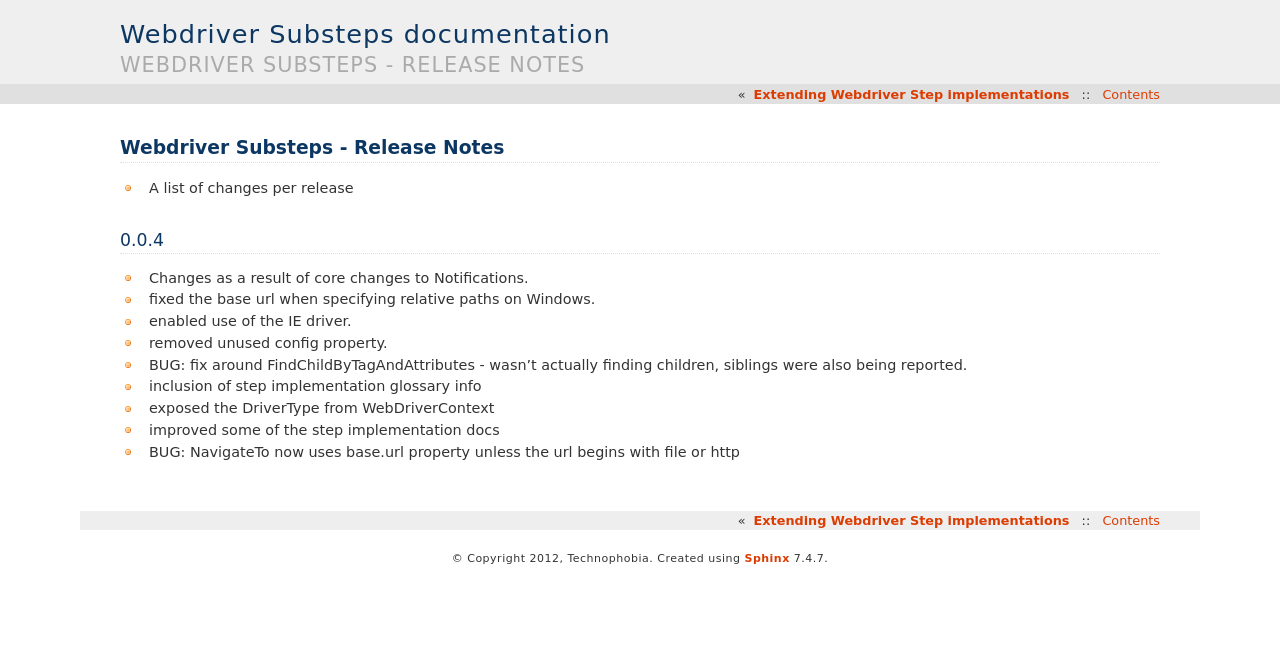
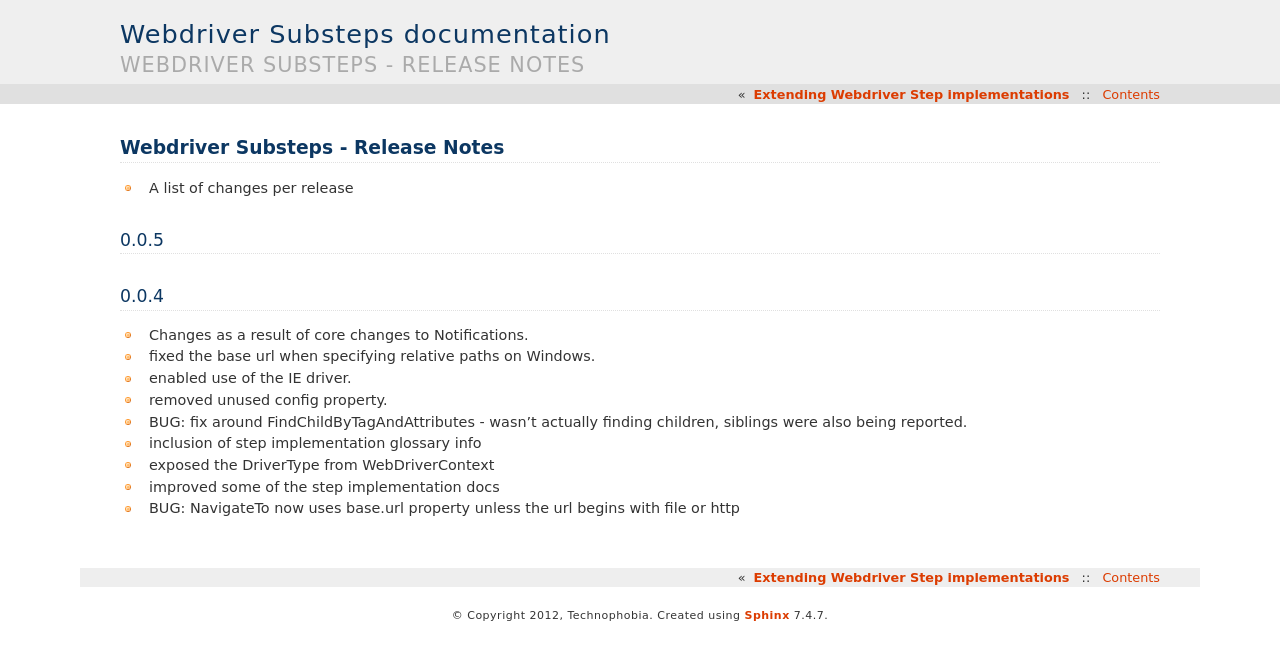
Before and after one commit to G2G3Digital/substeps-webdriver, a Sphinx documentation site: the page built from docs/release_notes.rst, in a window 1280 px wide. Shown: the top 660 px of the page. Built offline with Sphinx 7.4.7, drawn with Linux system fonts in a browser that asks for light colours.

Commit message:
new section in release notes

```diff
--- a/docs/release_notes.rst
+++ b/docs/release_notes.rst
@@ -2,6 +2,11 @@ Webdriver Substeps - Release Notes
 ==================================
 
 - A list of changes per release
+
+0.0.5
+-----
+
+
 
 0.0.4
 -----
```
